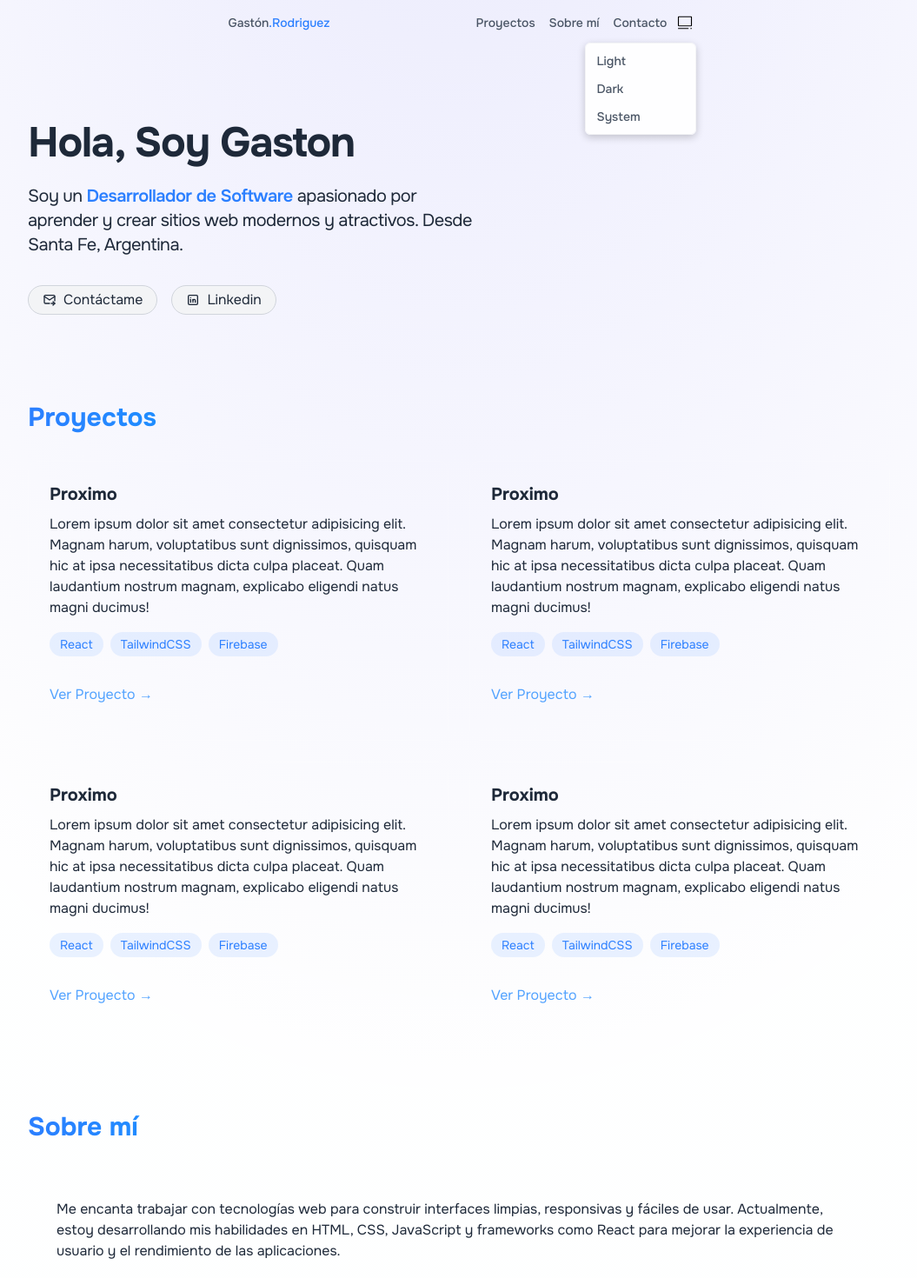
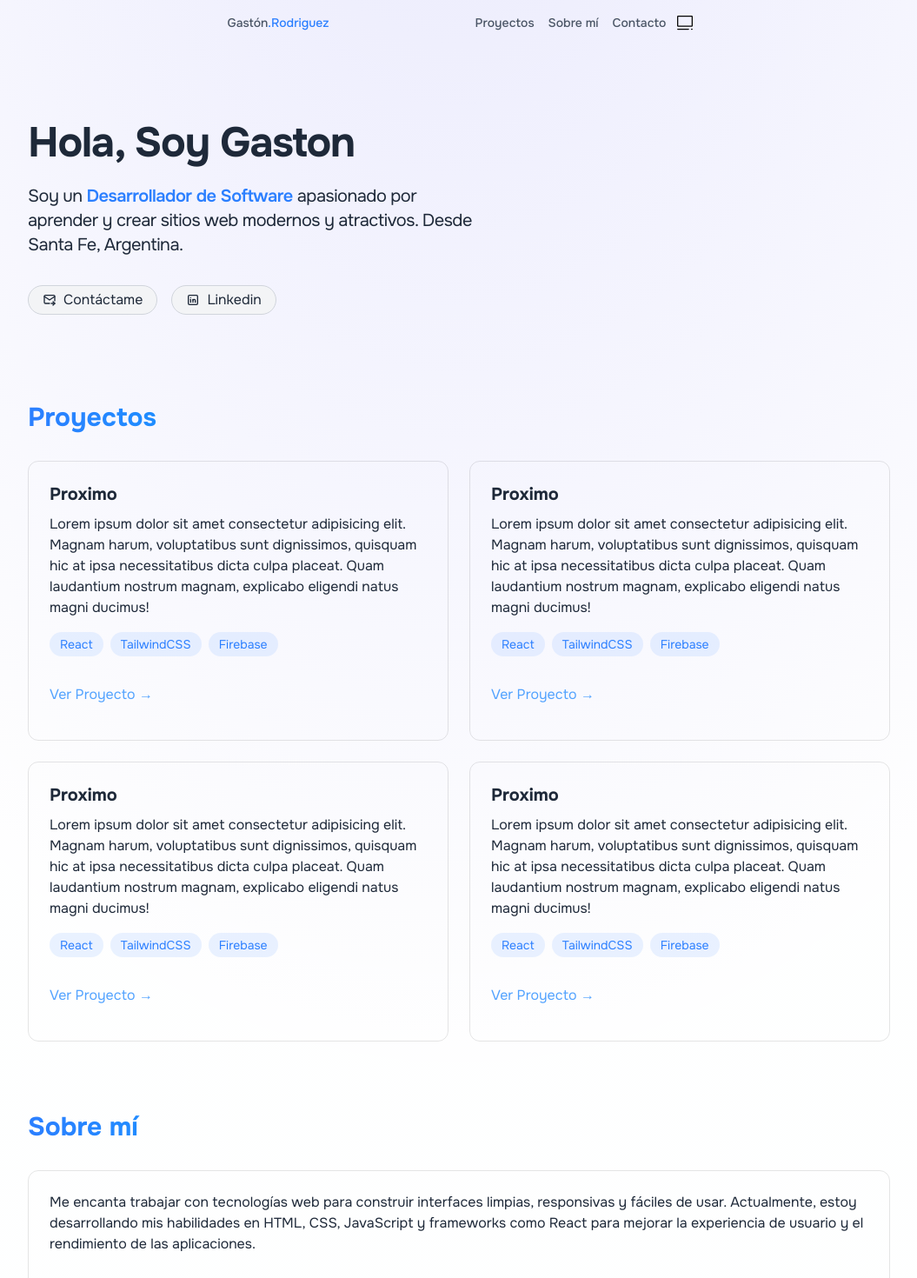
Before and after one commit to gastonr9/portfolio, a React (Vite) app: page / in a window 1280 px wide. Shown: the top 1470 px of the page at 87% size, without its empty margins (112-1167 px from the left). Built offline with nearby package versions, Linux system fonts and the light colour scheme.

Commit message:
theme terminado

```diff
--- a/src/components/DropDownTheme.jsx
+++ /dev/null
@@ -1,19 +0,0 @@
-import React from "react";
-
-export const DropDownTheme = () => {
-  return (
-    <div className="transition-discrete absolute top-6 right-0 text-sm p-1 min-w-[8rem] rounded-md border border-gray-100 bg-white/90 dark:bg-gray-900/90 dark:border-gray-500/20 shadow-[0_3px_10px_rgb(0,0,0,0.2)] backdrop-blur-md ">
-      <ul className="flex flex-col m-0 p-0">
-        <li className=" px-2 py-1.5 cursor-default hover:bg-neutral-400/40 dark:hover:bg-gray-500/50 rounded-sm">
-          Light
-        </li>
-        <li className=" px-2 py-1.5 cursor-default hover:bg-neutral-400/40 dark:hover:bg-gray-500/50 rounded-sm">
-          Dark
-        </li>
-        <li className=" px-2 py-1.5 cursor-default hover:bg-neutral-400/40 dark:hover:bg-gray-500/50 rounded-sm">
-          Sistema
-        </li>
-      </ul>
-    </div>
-  );
-};
--- a/src/components/Navbar.jsx
+++ b/src/components/Navbar.jsx
@@ -34,12 +34,9 @@ export const Navbar = () => {
           scrolled ? "shadow-lg backdrop-blur-sm" : ""
         }`}
       >
-        <a
-          href="#inicio"
-          className="text-black relative block px-2 py-2 md:pr-40 pr-3"
-        >
+        <a href="#inicio" className=" relative block px-2 py-2 md:pr-40 pr-3">
           {/* Texto completo en pantallas medianas y grandes */}
-          <span className="hidden md:inline text-gray-600">
+          <span className="hidden md:inline text-gray-600 dark:text-white">
             Gastón<span className="text-blue-500">.Rodriguez</span>
           </span>
 
--- a/src/components/ThemeToggle.jsx
+++ b/src/components/ThemeToggle.jsx
@@ -1,22 +1,35 @@
-import { useState, useEffect } from "react";
+import { useState, useEffect, useRef } from "react";
 import sunIcon from "../assets/iconoir--sun-light.svg";
 import moonIcon from "../assets/iconoir--half-moon.svg";
 import systemIcon from "../assets/iconoir--computer.svg";
+
 const ThemeToggle = () => {
   const [theme, setTheme] = useState("system"); // Estado inicial
+  const [isMenuOpen, setIsMenuOpen] = useState(false); // Estado del menú
+  const menuRef = useRef(null); // Referencia al menú
 
   useEffect(() => {
     // Obtener el tema guardado en localStorage o usar el del sistema
     const savedTheme = localStorage.getItem("theme") || "system";
     setTheme(savedTheme);
     applyTheme(savedTheme);
+
+    // Cerrar el menú al hacer clic fuera
+    const handleClickOutside = (event) => {
+      if (menuRef.current && !menuRef.current.contains(event.target)) {
+        setIsMenuOpen(false);
+      }
+    };
+
+    document.addEventListener("mousedown", handleClickOutside);
+    return () => document.removeEventListener("mousedown", handleClickOutside);
   }, []);
 
-  const applyTheme = (theme) => {
-    if (theme === "dark") {
+  const applyTheme = (selectedTheme) => {
+    if (selectedTheme === "dark") {
       document.documentElement.classList.add("dark");
       localStorage.setItem("theme", "dark");
-    } else if (theme === "light") {
+    } else if (selectedTheme === "light") {
       document.documentElement.classList.remove("dark");
       localStorage.setItem("theme", "light");
     } else {
@@ -33,56 +46,58 @@ const ThemeToggle = () => {
   const toggleTheme = (newTheme) => {
     setTheme(newTheme);
     applyTheme(newTheme);
+    setIsMenuOpen(false); // Cierra el menú al seleccionar un tema
   };
 
   return (
-    <div className="relative cursor-pointer  px-1 py-2 transition text-gray-600 dark:text-white">
-      {/* Botón para abrir el menú */}
+    <div
+      className="relative  px-1 py-2 transition text-gray-600 dark:text-white"
+      ref={menuRef}
+    >
+      {/* Botón para abrir/cerrar el menú */}
       <button
         className="appearance-none border-none flex hover:scale-125"
-        onClick={() =>
-          document.getElementById("themes-menu").classList.toggle("hidden")
-        }
+        onClick={() => setIsMenuOpen(!isMenuOpen)}
       >
         {/* Íconos del Sol, Luna y PC */}
-        {theme === "light" && (
-          <img src={sunIcon} alt="Light Mode" className=" w-4.5 h-4.5 " />
-        )}
-        {theme === "dark" && (
-          <img src={moonIcon} alt="Dark Mode" className=" w-4.5 h-4.5 " />
-        )}
-
-        {theme === "system" && (
-          <img src={systemIcon} alt="System Mode" className=" w-4.5 h-4.5 " />
-        )}
+        <img
+          src={
+            theme === "light"
+              ? sunIcon
+              : theme === "dark"
+              ? moonIcon
+              : systemIcon
+          }
+          alt="Theme-Icon"
+          className="w-5 h-5 cursor-pointer transition-all dark:invert"
+        />
       </button>
 
       {/* Menú desplegable */}
-      <div
-        id="themes-menu"
-        className="transition-discrete absolute top-10 right-0 text-sm p-1 min-w-[8rem] rounded-md border border-gray-100 bg-white/90 dark:bg-gray-900/90 dark:border-gray-500/20 shadow-[0_3px_10px_rgb(0,0,0,0.2)] backdrop-blur-md"
-      >
-        <ul className="flex flex-col m-0 p-0">
+      {isMenuOpen && (
+        <div className="absolute top-10 right-0 text-sm p-1 min-w-[8rem] rounded-md border border-gray-100 bg-white/90 dark:bg-gray-900/90 dark:border-gray-500/20 shadow-lg backdrop-blur-md ">
+          <ul className="flex flex-col m-0 p-0 text-gray-600 dark:text-white ">
             <li
-            className="px-2 py-1.5 cursor-default hover:bg-neutral-400/40 dark:hover:bg-gray-500/50 rounded-sm"
+              className="px-2 py-1.5 cursor-pointer hover:bg-neutral-400/40 dark:hover:bg-gray-500/50 rounded-sm"
               onClick={() => toggleTheme("light")}
             >
               Light
             </li>
             <li
-            className="px-2 py-1.5 cursor-default hover:bg-neutral-400/40 dark:hover:bg-gray-500/50 rounded-sm"
+              className="px-2 py-1.5 cursor-pointer hover:bg-neutral-400/40 dark:hover:bg-gray-500/50 rounded-sm"
               onClick={() => toggleTheme("dark")}
             >
               Dark
             </li>
             <li
-            className="px-2 py-1.5 cursor-default hover:bg-neutral-400/40 dark:hover:bg-gray-500/50 rounded-sm"
+              className="px-2 py-1.5 cursor-pointer hover:bg-neutral-400/40 dark:hover:bg-gray-500/50 rounded-sm"
               onClick={() => toggleTheme("system")}
             >
               System
             </li>
           </ul>
         </div>
+      )}
     </div>
   );
 };
--- a/src/components/sections/About.jsx
+++ b/src/components/sections/About.jsx
@@ -13,7 +13,7 @@ export const About = () => {
           {""}
           Sobre mí
         </h2>
-        <div className=" rounded-xl p-8 border-white/10 border hover:-translate-y-1 transition-all ">
+        <div className=" p-6 rounded-xl border border-black/10 hover:-translate-y-1 hover:border-blue-500/30 dark:border-white/10 hover:shadow-[0_2px_8px_rgba(59,130,246,0.2)] transition ">
           <p className=" mb-6">
             Me encanta trabajar con tecnologías web para construir interfaces
             limpias, responsivas y fáciles de usar. Actualmente, estoy
@@ -51,7 +51,7 @@ export const About = () => {
           </div>
         </div>
         <div className="grid grid-cols-1 md:grid-cols-2 gap-6 mt-8">
-          <div className="p-6 rounded-xl border-white/10 border hover:-translate-y-1 transition-all">
+          <div className="p-6 rounded-xl border border-black/10 hover:-translate-y-1 hover:border-blue-500/30 dark:border-white/10 hover:shadow-[0_2px_8px_rgba(59,130,246,0.2)] transition">
             <h3 className="text-xl font-bold mb-4"> 🏫 Educación </h3>
             <ul className="list-disc list-inside  space-y-2">
               <li>
@@ -60,7 +60,7 @@ export const About = () => {
               </li>
             </ul>
           </div>
-          <div className="p-6 rounded-xl border-white/10 border hover:-translate-y-1 transition-all">
+          <div className="p-6 rounded-xl border border-black/10 hover:-translate-y-1 hover:border-blue-500/30 dark:border-white/10 hover:shadow-[0_2px_8px_rgba(59,130,246,0.2)] transition">
             <h3 className="text-xl font-bold mb-4"> 💼 Experiencia laboral </h3>
             <div className="space-y-4 ">
               <div>
--- a/src/components/sections/Home.jsx
+++ b/src/components/sections/Home.jsx
@@ -6,10 +6,10 @@ export const Home = () => {
       className="container max-w-5xl  mx-auto pt-35 scroll-m-20 section w-full "
     >
       <div className=" px-4 max-w-xl ">
-        <h1 className="text-4xl sm:text-5xl font-bold  tracking-tight text-gray-800 bg-clip-text  ">
+        <h1 className="text-4xl sm:text-5xl font-bold tracking-tight text-gray-800 dark:text-white bg-clip-text">
           Hola, Soy Gaston
         </h1>
-        <p className="  mt-6 max-w-lg tracking-tight text-xl text-gray-800 [&>strong]:text-blue-500 [&>strong]:font-semibold">
+        <p className="mt-6 max-w-lg tracking-tight text-xl text-gray-800 dark:text-gray-300 [&>strong]:text-blue-500 [&>strong]:font-semibold">
           Soy un <strong>Desarrollador de Software</strong> apasionado por
           aprender y crear sitios web modernos y atractivos. Desde Santa Fe,
           Argentina.
--- a/src/components/sections/Projects.jsx
+++ b/src/components/sections/Projects.jsx
@@ -6,7 +6,7 @@ export const Projects = () => {
           Proyectos
         </h2>
         <div className="grid grid-cols-1 md:grid-cols-2 gap-6">
-          <div className="p-6 rounded-xl border border-white/10 hover:-translate-y-1 hover:border-blue-500/30 hover:shadow-[0_2px_8px_rgba(59,130,246,0.2)] transition">
+          <div className="p-6 rounded-xl border border-black/10 hover:-translate-y-1 hover:border-blue-500/30 dark:border-white/10 hover:shadow-[0_2px_8px_rgba(59,130,246,0.2)] transition">
             <h3 className="text-xl font-bold mb-2">Proximo</h3>
             <p className=" mb-4">
               Lorem ipsum dolor sit amet consectetur adipisicing elit. Magnam
@@ -35,7 +35,7 @@ export const Projects = () => {
               </a>
             </div>
           </div>
-          <div className="p-6 rounded-xl border border-white/10 hover:-translate-y-1 hover:border-blue-500/30 hover:shadow-[0_2px_8px_rgba(59,130,246,0.2)] transition">
+          <div className="p-6 rounded-xl border border-black/10 hover:-translate-y-1 hover:border-blue-500/30 dark:border-white/10 hover:shadow-[0_2px_8px_rgba(59,130,246,0.2)] transition">
             <h3 className="text-xl font-bold mb-2">Proximo</h3>
             <p className=" mb-4">
               Lorem ipsum dolor sit amet consectetur adipisicing elit. Magnam
@@ -64,7 +64,7 @@ export const Projects = () => {
               </a>
             </div>
           </div>
-          <div className="p-6 rounded-xl border border-white/10 hover:-translate-y-1 hover:border-blue-500/30 hover:shadow-[0_2px_8px_rgba(59,130,246,0.2)] transition">
+          <div className="p-6 rounded-xl border border-black/10 hover:-translate-y-1 hover:border-blue-500/30 dark:border-white/10 hover:shadow-[0_2px_8px_rgba(59,130,246,0.2)] transition">
             <h3 className="text-xl font-bold mb-2">Proximo</h3>
             <p className=" mb-4">
               Lorem ipsum dolor sit amet consectetur adipisicing elit. Magnam
@@ -93,7 +93,7 @@ export const Projects = () => {
               </a>
             </div>
           </div>
-          <div className="p-6 rounded-xl border border-white/10 hover:-translate-y-1 hover:border-blue-500/30 hover:shadow-[0_2px_8px_rgba(59,130,246,0.2)] transition">
+          <div className="p-6 rounded-xl border border-black/10 hover:-translate-y-1 hover:border-blue-500/30 dark:border-white/10 hover:shadow-[0_2px_8px_rgba(59,130,246,0.2)] transition">
             <h3 className="text-xl font-bold mb-2">Proximo</h3>
             <p className=" mb-4">
               Lorem ipsum dolor sit amet consectetur adipisicing elit. Magnam
```
Lines whose indentation alone changed are shown as unchanged.
